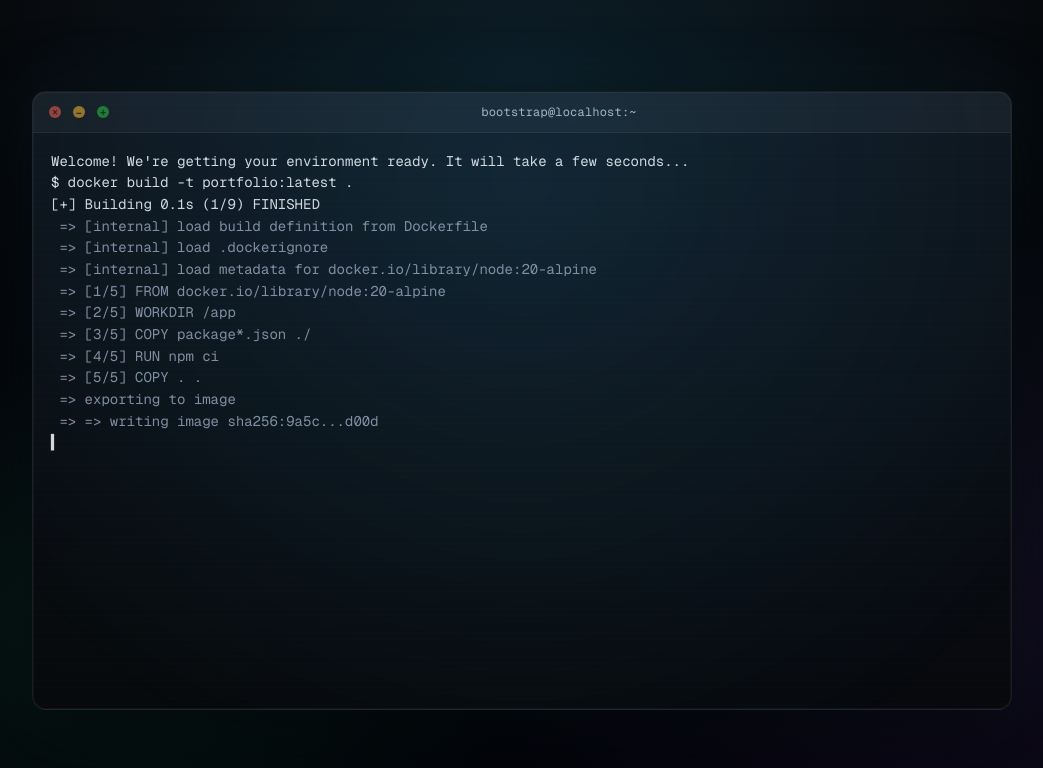
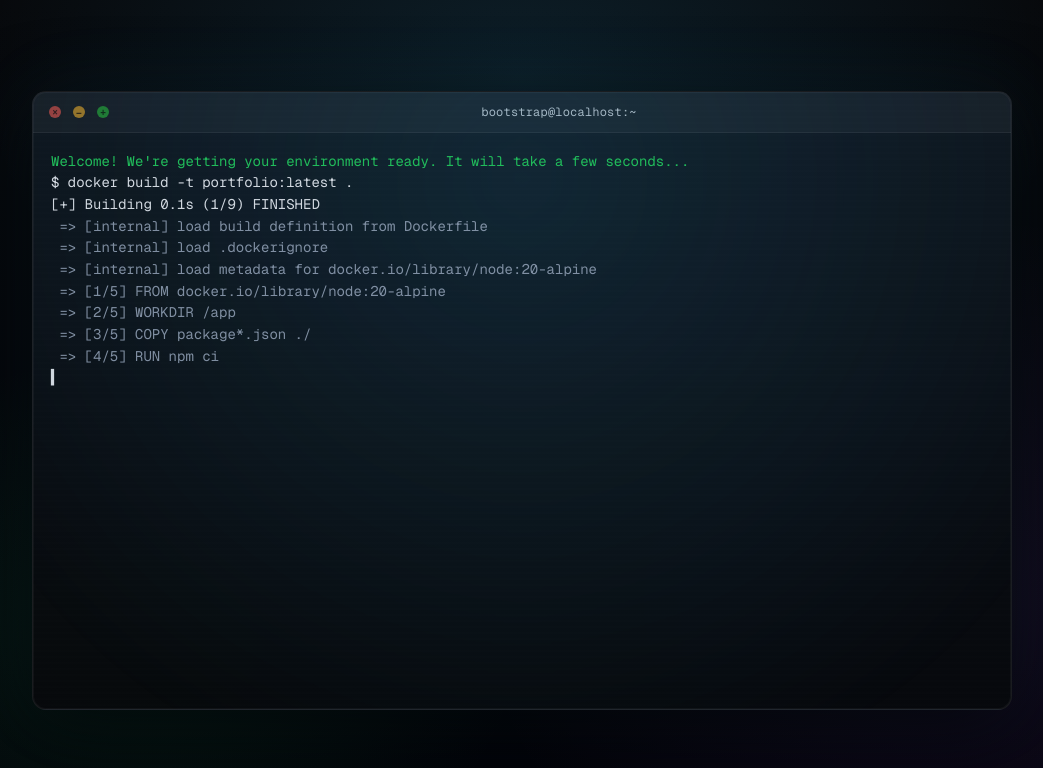
Before and after one commit to ag913331/portfolio, a Next.js app: page /home in a window 1280 px wide. Shown: the top 768 px of the page, without its empty margins (118-1161 px from the left). Built offline with nearby package versions, Linux system fonts and the light colour scheme.

Commit message:
Add welcome message styling and update BootWindow component. Introduced a new CSS class for the welcome line and replaced button elements with a custom Button component for improved styling. Adjusted boot sequence delays for better readability and personalized user information in terminal commands.

```diff
--- /dev/null
+++ b/src/app/features/boot/BootWindow.module.css
@@ -0,0 +1,3 @@
+.welcomeLine {
+  color: rgba(34, 197, 94, 0.95);
+}
--- a/src/app/features/boot/BootWindow.tsx
+++ b/src/app/features/boot/BootWindow.tsx
@@ -4,6 +4,8 @@ import { useEffect, useRef } from "react";
 
 import terminalStyles from "@/app/features/terminal/Terminal.module.css";
 import { useBootSequence } from "@/app/features/boot/useBootSequence";
+import { Button } from "@/app/components/Button/Button";
+import styles from "@/app/features/boot/BootWindow.module.css";
 
 export function BootWindow({ onDone }: { onDone: () => void }) {
   const bottomRef = useRef<HTMLDivElement | null>(null);
@@ -21,15 +23,15 @@ export function BootWindow({ onDone }: { onDone: () => void }) {
 
         <div className={terminalStyles.chrome}>
           <div className={terminalStyles.dots} aria-hidden="true">
-            <button type="button" className={terminalStyles.dotButton} disabled tabIndex={-1}>
+            <Button variant="unstyled" className={terminalStyles.dotButton} disabled tabIndex={-1}>
               <span className={`${terminalStyles.dot} ${terminalStyles.dotRed}`}>×</span>
-            </button>
-            <button type="button" className={terminalStyles.dotButton} disabled tabIndex={-1}>
+            </Button>
+            <Button variant="unstyled" className={terminalStyles.dotButton} disabled tabIndex={-1}>
               <span className={`${terminalStyles.dot} ${terminalStyles.dotYellow}`}>−</span>
-            </button>
-            <button type="button" className={terminalStyles.dotButton} disabled tabIndex={-1}>
+            </Button>
+            <Button variant="unstyled" className={terminalStyles.dotButton} disabled tabIndex={-1}>
               <span className={`${terminalStyles.dot} ${terminalStyles.dotGreen}`}>+</span>
-            </button>
+            </Button>
           </div>
           <div className={terminalStyles.title}>bootstrap@localhost:~</div>
         </div>
@@ -37,7 +39,10 @@ export function BootWindow({ onDone }: { onDone: () => void }) {
         <div className={terminalStyles.screen}>
           <div className={terminalStyles.output} aria-live="polite">
             {lines.map((l, idx) => (
-              <span key={idx} className={`${terminalStyles.line} ${l.muted ? terminalStyles.muted : ""}`}>
+              <span
+                key={idx}
+                className={`${terminalStyles.line} ${l.muted ? terminalStyles.muted : ""} ${idx === 0 ? styles.welcomeLine : ""}`}
+              >
                 {l.text}
               </span>
             ))}
--- a/src/app/features/boot/useBootSequence.ts
+++ b/src/app/features/boot/useBootSequence.ts
@@ -5,8 +5,8 @@ import { useEffect, useMemo, useRef, useState } from "react";
 type BootStep = { delayMs: number; line: string; muted?: boolean };
 
 function makeBootScript(): BootStep[] {
-  return [
-    { delayMs: 400, line: "Welcome! We're getting your environment ready. It will take a few seconds..." },
+  const steps: BootStep[] = [
+    { delayMs: 100, line: "Welcome! We're getting your environment ready. It will take a few seconds..." },
     { delayMs: 500, line: "" },
     { delayMs: 450, line: "$ docker build -t portfolio:latest ." },
     { delayMs: 220, line: "[+] Building 0.1s (1/9) FINISHED" },
@@ -35,6 +35,10 @@ function makeBootScript(): BootStep[] {
     { delayMs: 600, line: "" },
     { delayMs: 450, line: "Starting terminal..." },
   ];
+
+  // Slow the sequence down slightly so it's easier to read.
+  const DELAY_SCALE = 1.35;
+  return steps.map((s) => ({ ...s, delayMs: Math.round(s.delayMs * DELAY_SCALE) }));
 }
 
 export function useBootSequence({ onDone }: { onDone: () => void }) {
--- a/src/app/utils/commands.ts
+++ b/src/app/utils/commands.ts
@@ -22,7 +22,8 @@ export const TERMINAL_COMMANDS: TerminalCommands = {
       "",
       "Welcome to the Dev/Ops Environment.",
       "",
-      "User: DevOps Architect",
+      "User: Alexandro Georgiev",
+      "Role: Fullstack & DevOps Engineer",
       "Status: Online",
       "Kernel: v5.15.0-generic",
       "",
```
